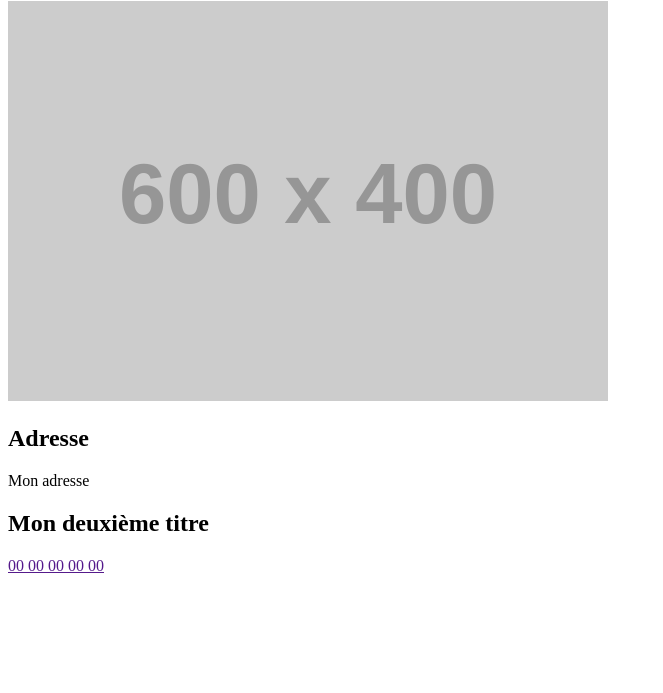
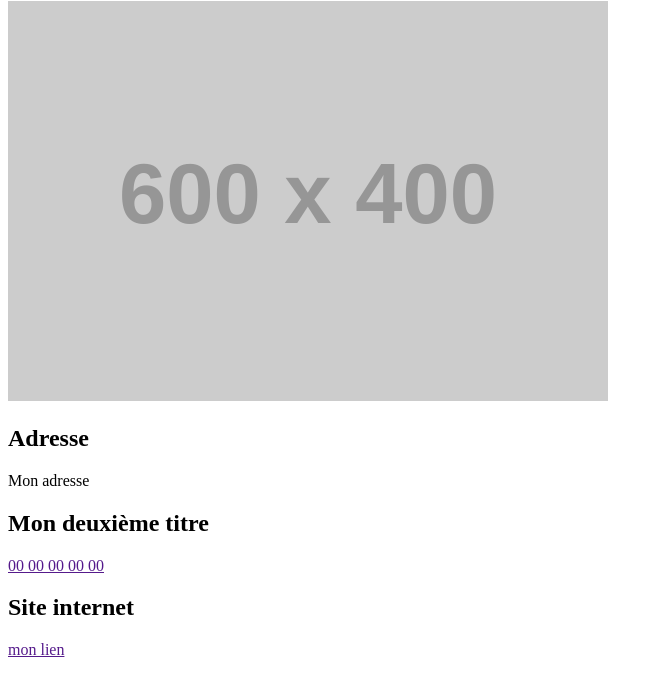
Before and after one commit to mohabrd/exo3_html, a plain HTML site: page index.html in a window 1280 px wide. Shown: the part 79-772 px from the top of the page, without its empty margins (0-663 px from the left). Drawn offline with Linux system fonts and the light colour scheme; placeholder pictures from the web are drawn by us.

Commit message:
site internet

```diff
--- a/index.html
+++ b/index.html
@@ -13,6 +13,8 @@
     <p>Mon adresse</p>
     <h2>Mon deuxième titre</h2>
     <a href="">00 00 00 00 00</a>
+    <h2>Site internet</h2>
+    <a href="">mon lien</a>
 
 </body>
 </html>
```
